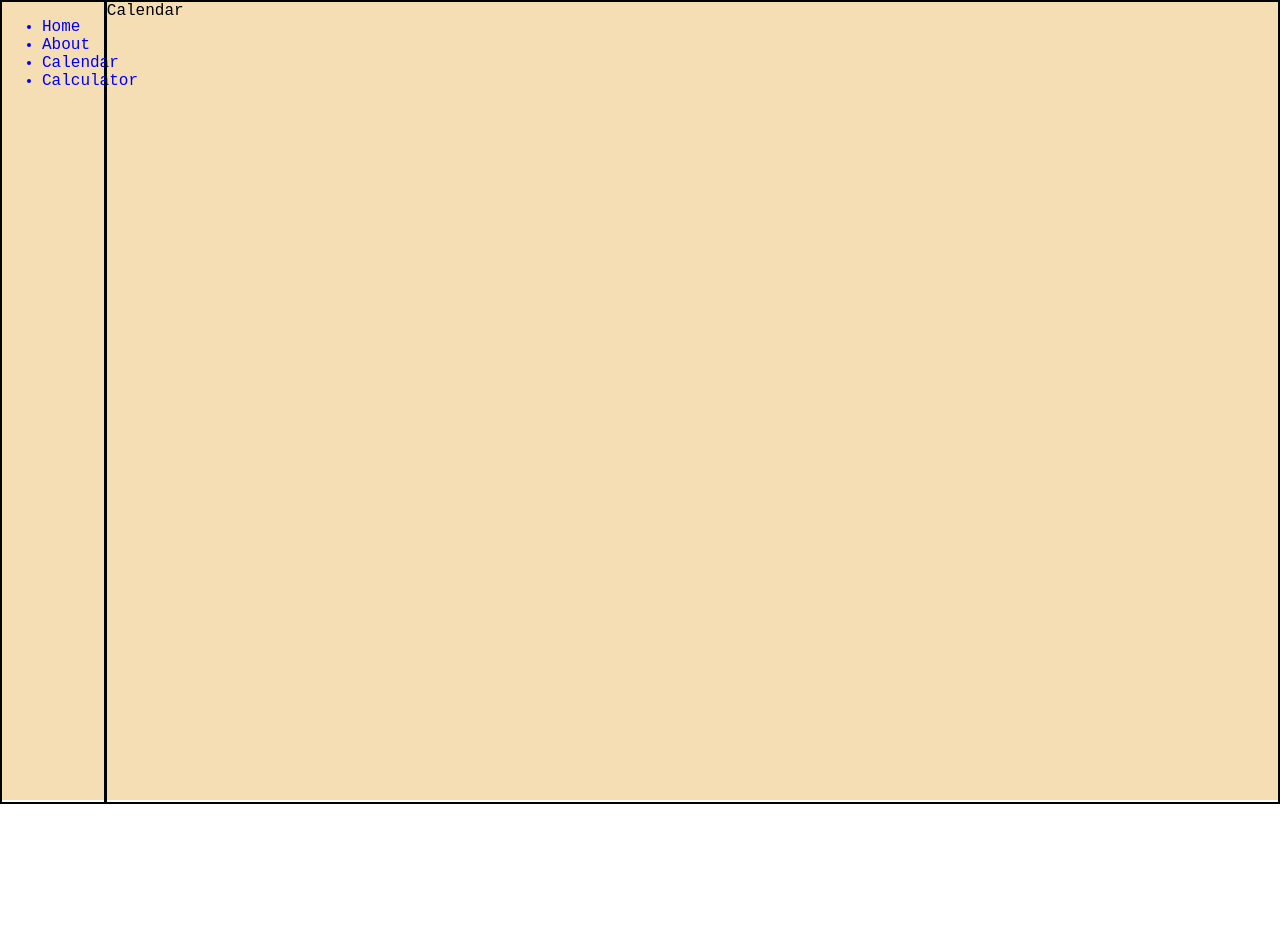
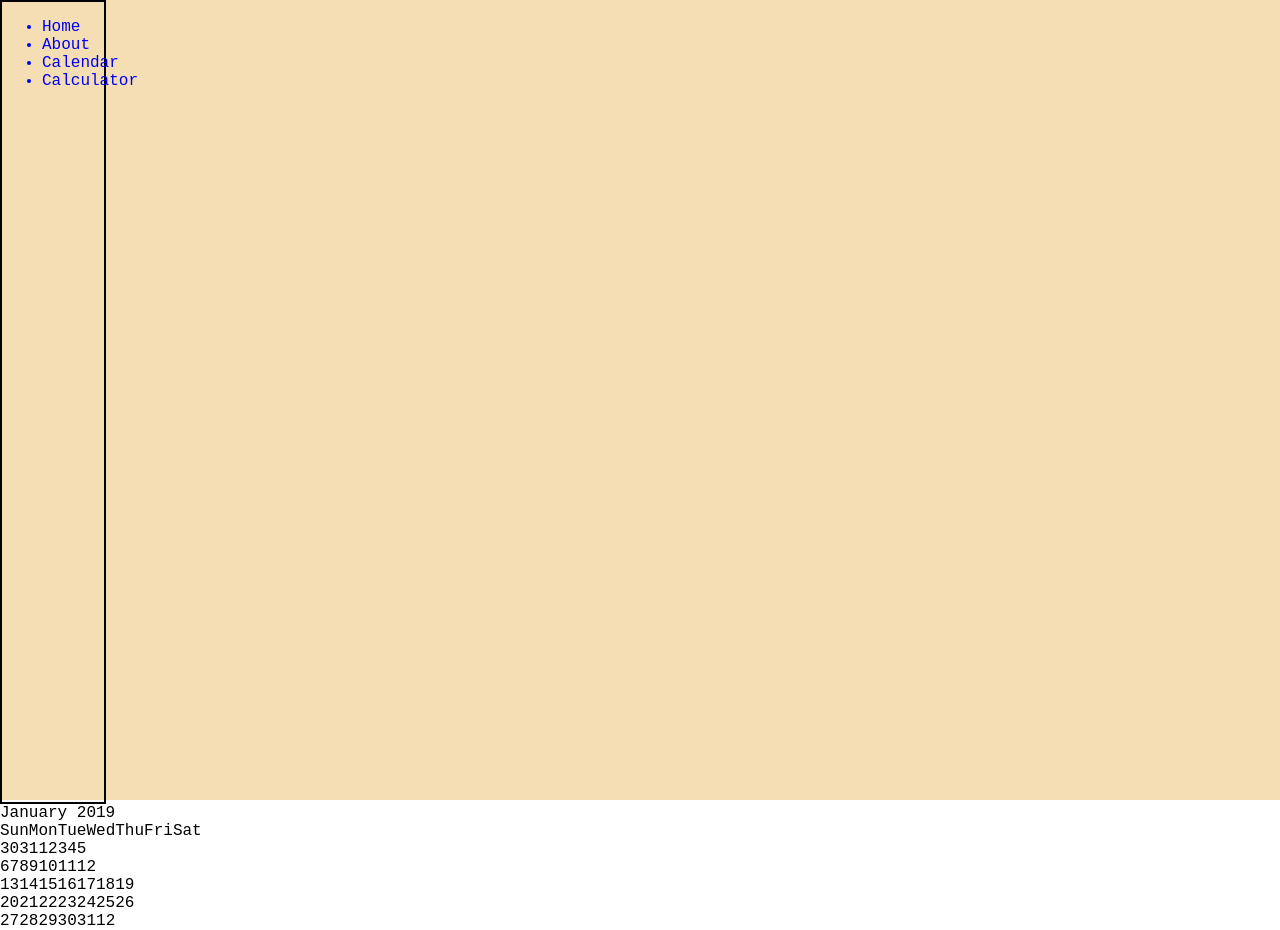
Before and after one commit to davecalderwood/Tools2, a React (Create React App) app: page /calendar in a window 1280 px wide. Before the commit the page ends 804 px from the top, so only its background shows below. Built offline with nearby package versions, Linux system fonts and the light colour scheme.

Commit message:
added calendar/just needs css

```diff
--- a/package.json
+++ b/package.json
@@ -3,8 +3,12 @@
   "version": "0.1.0",
   "private": true,
   "dependencies": {
+    "moment": "^2.23.0",
+    "moment-timezone": "^0.5.23",
     "react": "^16.7.0",
+    "react-calendar": "^2.17.5",
     "react-dom": "^16.7.0",
+    "react-moment": "^0.8.4",
     "react-router-dom": "^4.3.1",
     "react-scripts": "2.1.2"
   },
--- /dev/null
+++ b/src/components/Day.js
@@ -0,0 +1,24 @@
+import React, { Component } from "react";
+
+export default class Day extends Component {
+    render() {
+      const {
+        day,
+        day: {
+          date,
+          isCurrentMonth,
+          isToday,
+          number
+        },
+        select,
+        selected
+      } = this.props;
+
+      return (
+        <span
+          key={date.toString()}
+          className={"day" + (isToday ? " today" : "") + (isCurrentMonth ? "" : " different-month") + (date.isSame(selected) ? " selected" : "")}
+          onClick={()=>select(day)}>{number}</span>
+      );
+    }
+  }
--- /dev/null
+++ b/src/components/DayNames.js
@@ -0,0 +1,17 @@
+import React, { Component } from "react";
+
+export default class DayNames extends Component {
+    render() {
+        return (
+          <div className="row day-names">
+            <span className="day">Sun</span>
+            <span className="day">Mon</span>
+            <span className="day">Tue</span>
+            <span className="day">Wed</span>
+            <span className="day">Thu</span>
+            <span className="day">Fri</span>
+            <span className="day">Sat</span>
+          </div>
+        );
+    }
+}
--- /dev/null
+++ b/src/components/Week.js
@@ -0,0 +1,42 @@
+import React, { Component } from "react";
+import Day from './Day';
+
+export default class Week extends Component {
+    render() {
+      let days = [];
+      let {
+        date,
+      } = this.props;
+
+      const {
+        month,
+        selected,
+        select,
+      } = this.props;
+
+      for (var i = 0; i < 7; i++) {
+        let day = {
+            name: date.format("dd").substring(0, 1),
+            number: date.date(),
+            isCurrentMonth: date.month() === month.month(),
+            isToday: date.isSame(new Date(), "day"),
+            date: date
+        };
+        days.push(
+          <Day day={day}
+            selected={selected}
+            select={select}/>
+        );
+
+        date = date.clone();
+        date.add(1, "day");
+      }
+
+      return (
+        <div className="row week" key={days[0]}>
+          {days}
+        </div>
+      );
+    }
+
+  }
--- a/src/pages/Calendar.js
+++ b/src/pages/Calendar.js
@@ -1,11 +1,101 @@
 import React, { Component } from "react";
+// import Calendar from 'react-calendar';
+import Week from '../components/Week';
+import DayNames from '../components/DayNames';
+import moment from 'moment';
+
 
 export default class Calendar extends Component {
-    render(){
-    return (
-        <div className="component">
-            <div className="calendar">Calendar</div>
-        </div>
-    )
+    constructor(props) {
+      super(props);
+
+      this.state = {
+        month: moment(),
+        selected: moment().startOf('day')
+      };
+
+      this.previous = this.previous.bind(this);
+      this.next = this.next.bind(this);
     }
-}
+
+    previous() {
+      const {
+        month,
+      } = this.state;
+
+      this.setState({
+        month: month.subtract(1, 'month'),
+      });
+    }
+
+    next() {
+      const {
+        month,
+      } = this.state;
+
+      this.setState({
+        month: month.add(1,'month'),
+      });
+    }
+
+    select(day) {
+      this.setState({
+        selected: day.date,
+        month: day.date.clone(),
+      });
+    }
+
+    renderWeeks() {
+      let weeks = [];
+      let done = false;
+      let date = this.state.month.clone().startOf("month").add("w" -1).day("Sunday");
+      let count = 0;
+      let monthIndex = date.month();
+
+      const {
+        selected,
+        month,
+      } = this.state;
+
+      while (!done) {
+        weeks.push(
+          <Week key={date}
+            date={date.clone()}
+            month={month}
+            select={(day)=>this.select(day)}
+            selected={selected} />
+        );
+
+        date.add(1, "w");
+
+        done = count++ > 2 && monthIndex !== date.month();
+        monthIndex = date.month();
+      }
+
+      return weeks;
+    };
+
+    renderMonthLabel() {
+      const {
+        month,
+      } = this.state;
+
+      return <span className="month-label">{month.format("MMMM YYYY")}</span>;
+    }
+
+    render() {
+      return (
+        <section className="calendar">
+          <header className="header">
+            <div className="month-display row">
+              <i className="arrow fa fa-angle-left" onClick={this.previous}/>
+              {this.renderMonthLabel()}
+              <i className="arrow fa fa-angle-right" onClick={this.next}/>
+            </div>
+            <DayNames />
+          </header>
+          {this.renderWeeks()}
+        </section>
+      );
+    }
+  }
```
Also changed, not shown: 1 other file (tests, documents, lock files or other folders).
